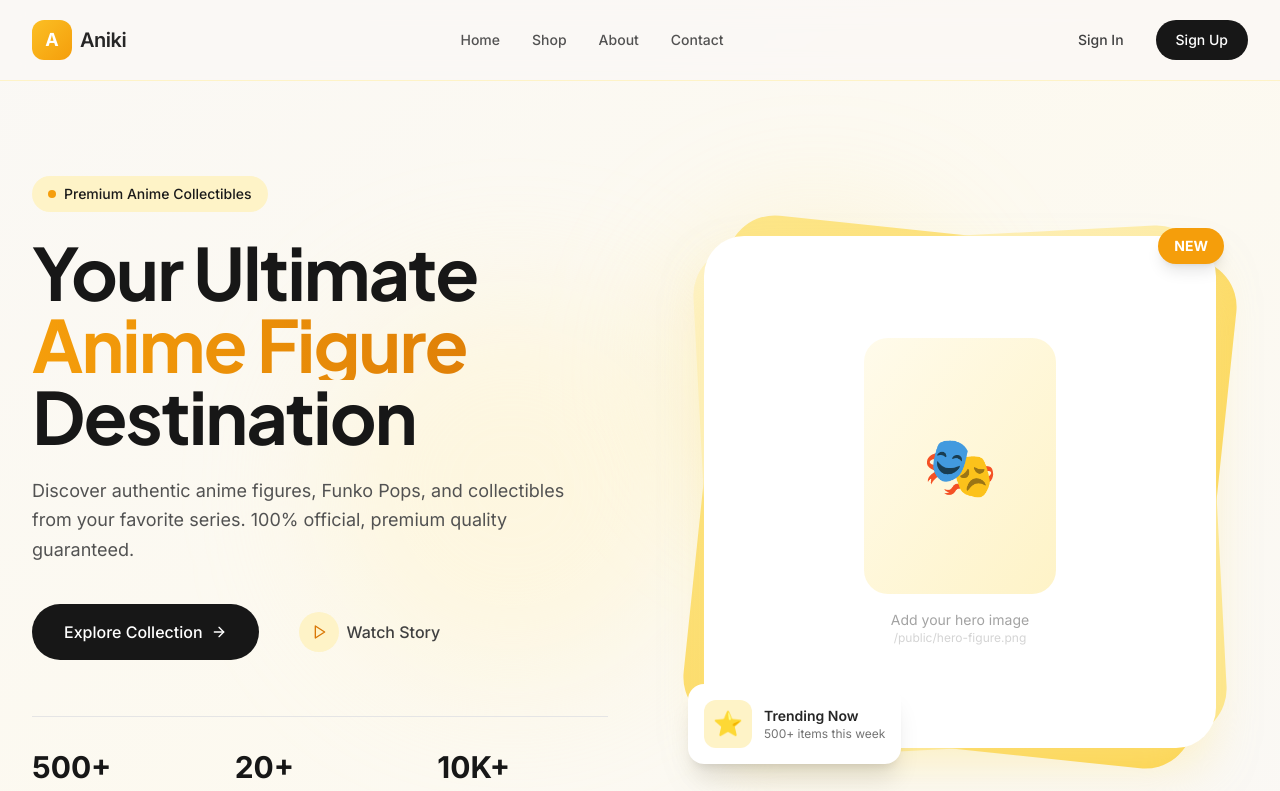
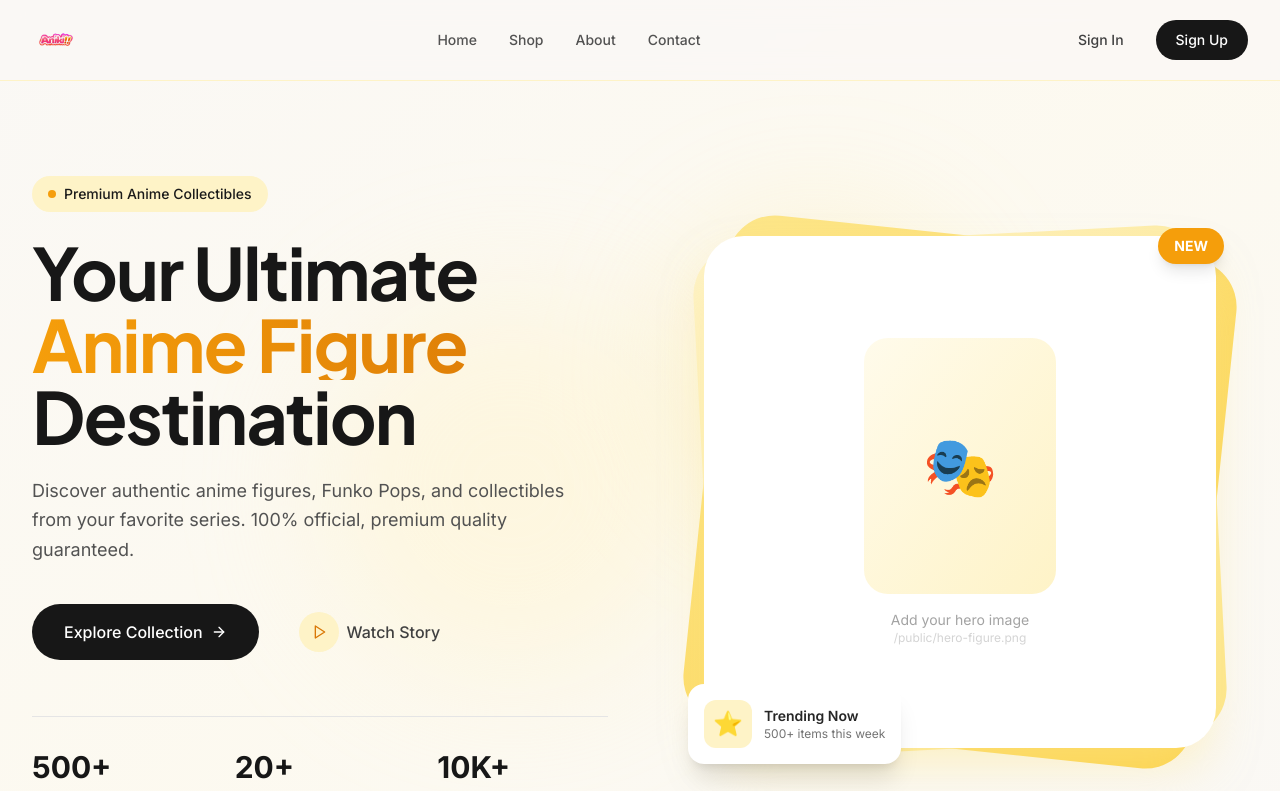
Before and after one commit to LeeDev428/aniki, a Next.js app in the folder frontend/: page / in a window 1280 px wide. Shown: the top 791 px of the page. Built offline with nearby package versions, Linux system fonts and the light colour scheme.

Commit message:
Update Navbar.tsx

```diff
--- a/frontend/src/components/Navbar.tsx
+++ b/frontend/src/components/Navbar.tsx
@@ -3,6 +3,7 @@
 import { useState } from 'react'
 import { Menu, X } from 'lucide-react'
 import Link from 'next/link'
+import Image from 'next/image'
 
 const navLinks = [
   { href: '/', label: 'Home' },
@@ -19,13 +20,16 @@ export default function Navbar() {
       <div className="max-w-7xl mx-auto px-6 lg:px-8">
         <div className="flex items-center justify-between h-16 lg:h-20">
           {/* Logo */}
-          <Link href="/" className="flex items-center gap-2">
-            <div className="w-10 h-10 rounded-xl bg-gradient-to-br from-honey-400 to-honey-500 flex items-center justify-center">
-              <span className="text-white font-bold text-lg">A</span>
+          <Link href="/" className="flex items-center">
+            <div className="w-12 h-12 relative">
+              <Image
+                src="/assets/img/aniki.png"
+                alt="Aniki"
+                fill
+                className="object-contain"
+                priority
+              />
             </div>
-            <span className="text-xl font-semibold text-neutral-800 tracking-tight">
-              Aniki
-            </span>
           </Link>
 
           {/* Desktop Navigation */}
```
